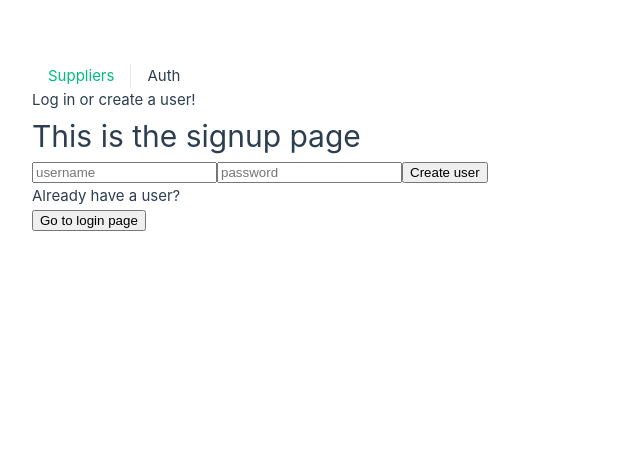
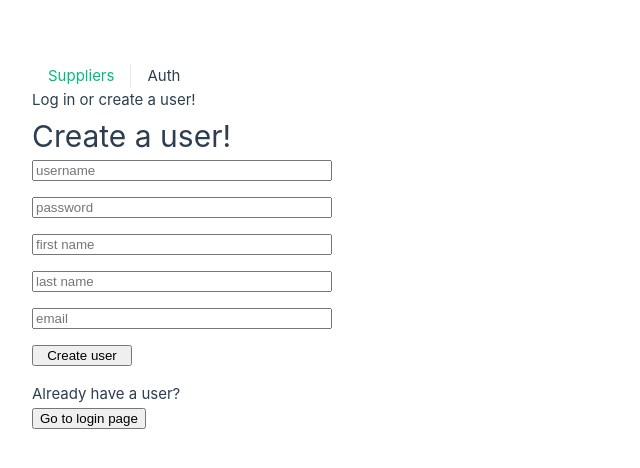
Before and after one commit to Domogo/suppliers-21, a Vue app: page /auth in a window 1280 px wide. Both pictures are taken after typing "Sample", "Sample123" into the empty fields and a click on the button "Create a user". Shown: the top 468 px of the page, without its empty margins (0-640 px from the left). Built offline with nearby package versions, Linux system fonts and the light colour scheme.

Commit message:
feat: signup form

```diff
--- a/src/components/LoginForm.vue
+++ b/src/components/LoginForm.vue
@@ -1,14 +1,3 @@
-<template>
-  <div>
-    <h1>This is the login page</h1>
-    <form class="login" @submit.prevent="login">
-      <input type="text" v-model="username" placeholder="username" />
-      <input type="password" v-model="password" placeholder="password" />
-      <button type="submit">Login</button>
-    </form>
-  </div>
-</template>
-
 <script setup lang="ts">
 import { ref } from 'vue'
 import { useRouter } from 'vue-router'
@@ -48,6 +37,17 @@ const login = async () => {
 }
 </script>
 
+<template>
+  <div>
+    <h1>Log in to see the suppliers!</h1>
+    <form class="login" @submit.prevent="login">
+      <input type="text" v-model="username" placeholder="username" />
+      <input type="password" v-model="password" placeholder="password" />
+      <button type="submit">Login</button>
+    </form>
+  </div>
+</template>
+
 <style scoped>
 .login {
   display: flex;
--- a/src/components/SignupForm.vue
+++ b/src/components/SignupForm.vue
@@ -1,27 +1,83 @@
+<script setup lang="ts">
+import { ref } from 'vue'
+import { useRouter } from 'vue-router'
+import axios from 'axios'
+import { LOCAL_STORAGE_TOKEN, SIGNUP_URL } from '@/utils/constants'
+
+const username = ref('')
+const password = ref('')
+const firstName = ref('')
+const lastName = ref('')
+const email = ref('')
+const router = useRouter()
+
+type NewUserData = {
+  username: string
+  password: string
+  firstName: string
+  lastName: string
+  email: string
+}
+
+type SignupResponse = NewUserData & {
+  id: string
+  auth_token: string
+}
+
+const postNewUser = async (data: NewUserData) => {
+  const response = await axios.post<SignupResponse>(SIGNUP_URL, data).catch((err) => {
+    console.error(err)
+    return undefined
+  })
+
+  return response?.data.auth_token
+}
+
+const signup = async () => {
+  const token = await postNewUser({
+    username: username.value,
+    password: password.value,
+    firstName: firstName.value,
+    lastName: lastName.value,
+    email: email.value
+  })
+  if (!token) {
+    alert('Failed to create a user. Please try again!')
+    return
+  }
+
+  localStorage.setItem(LOCAL_STORAGE_TOKEN, token)
+  router.push('/')
+}
+</script>
+
 <template>
-  <div class="login">
-    <h1>This is the signup page</h1>
-    <form @submit.prevent="signup">
+  <div>
+    <h1>Create a user!</h1>
+    <form class="signup" @submit.prevent="signup">
       <input type="text" v-model="username" placeholder="username" />
       <input type="password" v-model="password" placeholder="password" />
+      <input type="text" v-model="firstName" placeholder="first name" />
+      <input type="text" v-model="lastName" placeholder="last name" />
+      <input type="email" v-model="email" placeholder="email" />
       <button type="submit">Create user</button>
     </form>
   </div>
 </template>
 
-<script setup lang="ts">
-import { ref } from 'vue'
-import { useRouter } from 'vue-router'
+<style scoped>
+.signup {
+  display: flex;
+  flex-direction: column;
+  gap: 1rem;
+}
 
-const username = ref('')
-const password = ref('')
-const router = useRouter()
+.signup > input {
+  width: 100%;
+  max-width: 300px;
+}
 
-const signup = () => {
-  if (username.value === 'admin' && password.value === 'password') {
-    router.push('/home')
-  } else {
-    alert('Invalid username or password')
-  }
+.signup > button {
+  max-width: 100px;
 }
-</script>
+</style>
--- a/src/views/AuthView.vue
+++ b/src/views/AuthView.vue
@@ -17,7 +17,7 @@ const toggleForm = () => {
 
   <component :is="selectedForm === 'login' ? LoginForm : SignupForm" />
 
-  <div>
+  <div class="toggle-section">
     <p v-if="selectedForm === 'login'">Don't have a user yet?</p>
     <p v-else>Already have a user?</p>
     <button @click="toggleForm">
@@ -25,3 +25,9 @@ const toggleForm = () => {
     </button>
   </div>
 </template>
+
+<style scoped>
+.toggle-section {
+  margin-top: 1rem;
+}
+</style>
```
